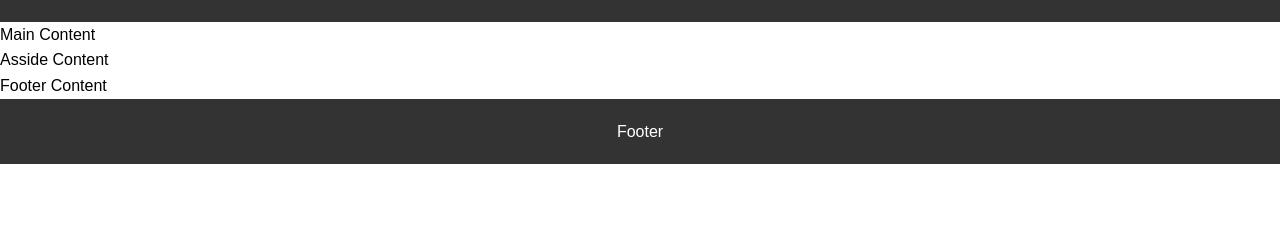
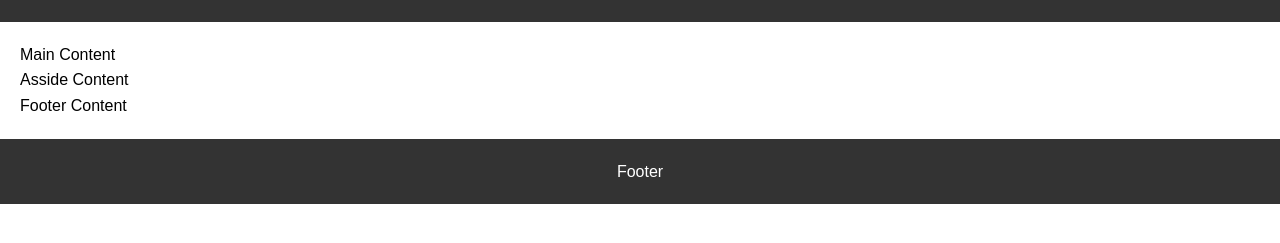
Before and after one commit to svpontes/wdd131, a plain HTML site: page index.html in a window 1280 px wide. Shown: the part 95-338 px from the top of the page. Drawn offline with Linux system fonts and the light colour scheme; files that its build step writes are made by us from their sources.

Commit message:
css structure

```diff
--- a/index.html
+++ b/index.html
@@ -20,7 +20,7 @@
       </ul>
     </nav>
   </header>
-  <main>
+  <main class="main-content">
     <div class="grid-container">
       <div class="item3">Main Content</div>
       <div class="item4">Asside Content</div>
```
